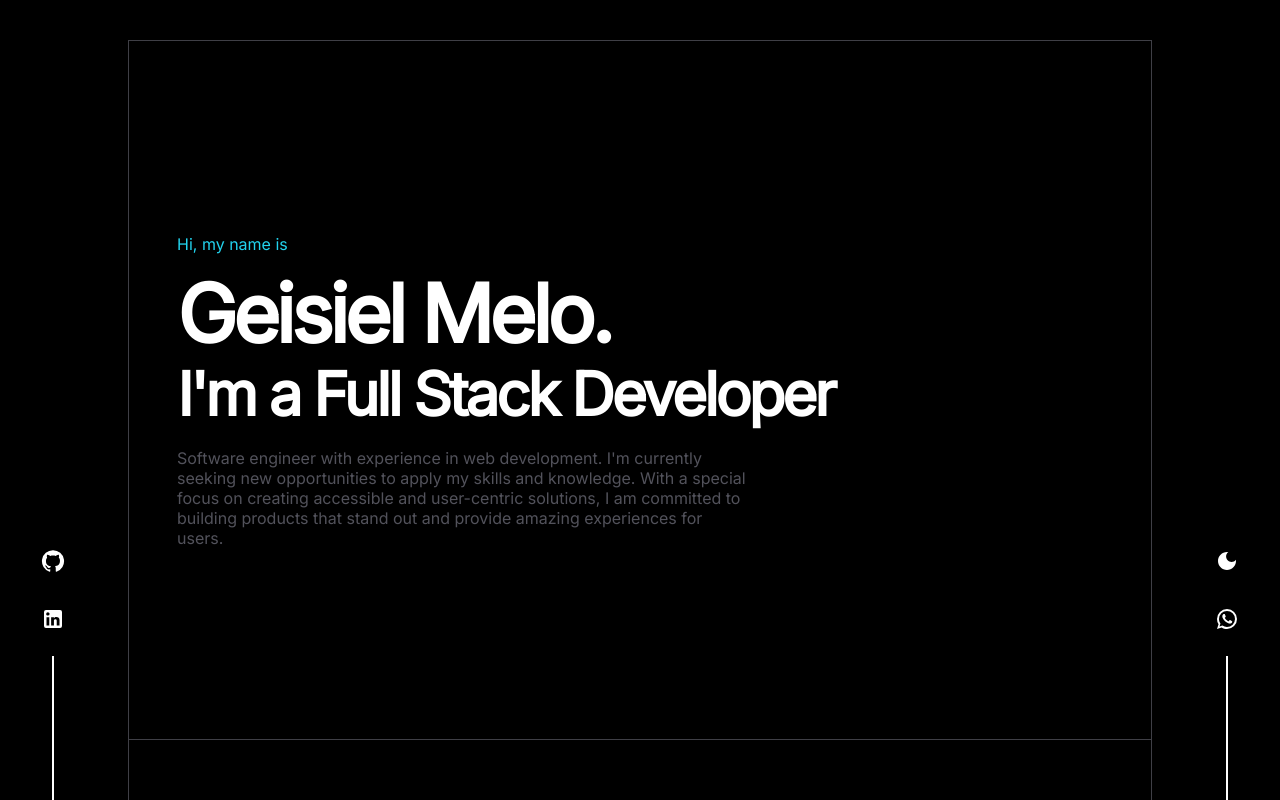
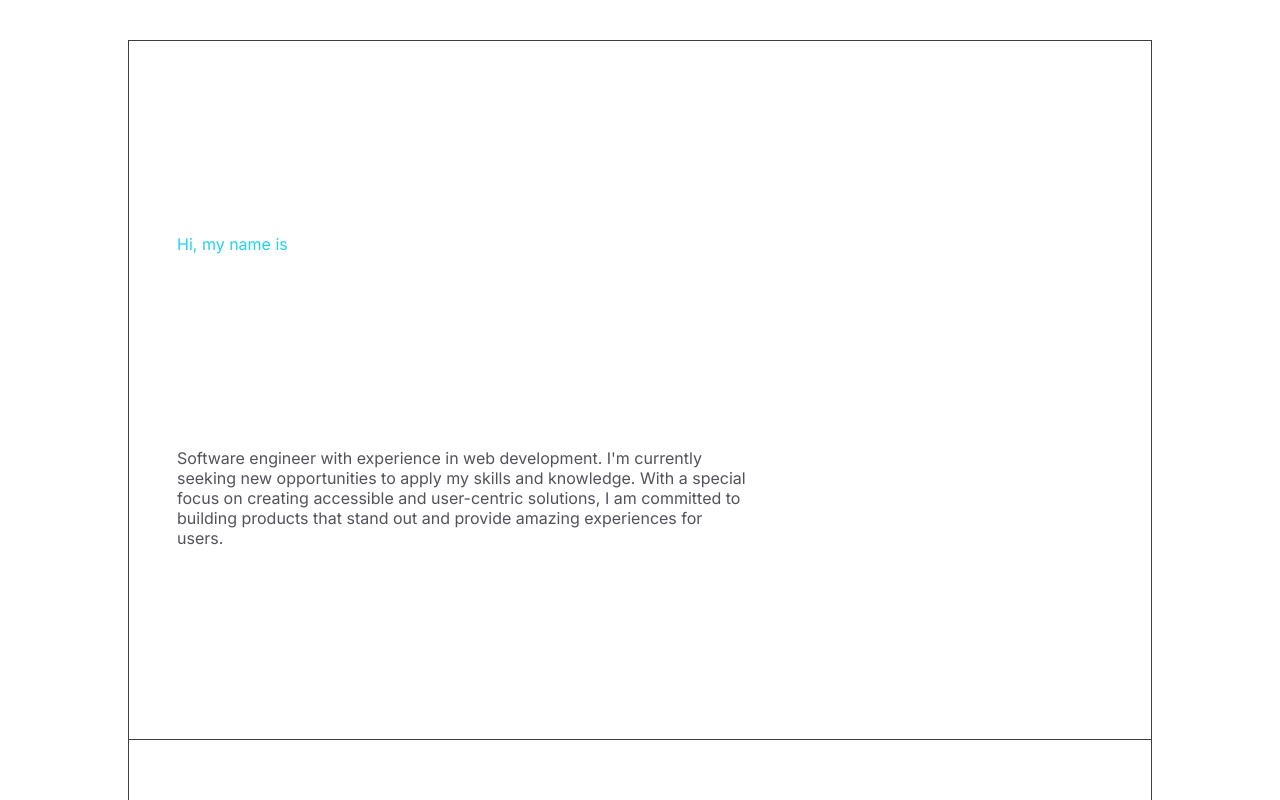
Before and after one commit to GeisielMelo/v2, a React (Vite) app: page / in a window 1280 px wide. Shown: the top 800 px of the page. Built offline with nearby package versions, Linux system fonts and the light colour scheme; no server answers.

Commit message:
test: testing new darkmode feature.

```diff
--- a/src/components/sections/Footer.tsx
+++ b/src/components/sections/Footer.tsx
@@ -10,7 +10,7 @@ const Footer: React.FC = () => {
     'ease-in-out duration-300 p-2 border border-transparent hover:text-cyan-400 hover:border-cyan-400 hover:bg-zinc-700'
 
   return (
-    <footer className='text-white py-4 font-inter text-sm'>
+    <footer className='text-white py-4 font-inter text-sm dark:bg-black'>
       <div className='flex items-center justify-center p-4 gap-4'>
         <div className='flex gap-4 lg:fixed bottom-0 left-8 lg:flex-col lg:items-center'>
           <button
--- a/src/hooks/useDarkMode.tsx
+++ b/src/hooks/useDarkMode.tsx
@@ -1,6 +1,8 @@
 import { useEffect, useState } from 'react'
 
-export function useDarkMode() {
+
+
+export const useDarkMode = () => {
   const [isDarkMode, setIsDarkMode] = useState(false)
 
   useEffect(() => {
--- a/src/styles/global.css
+++ b/src/styles/global.css
@@ -4,10 +4,6 @@
 @tailwind base;
 @tailwind components;
 @tailwind utilities;
-
-body {
-  background-color: rgb(0, 0, 0);
-}
 
 html {
   scroll-behavior: smooth;
```
